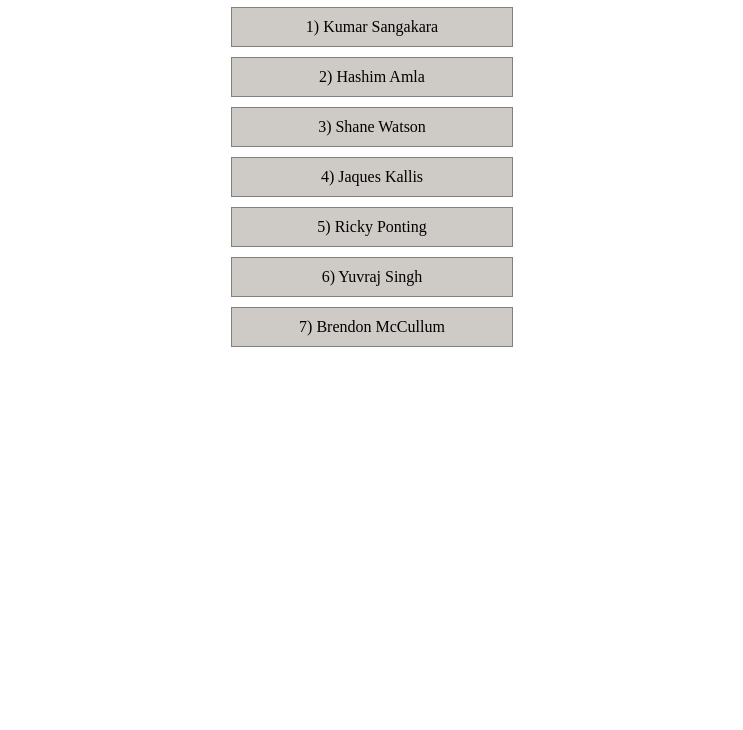
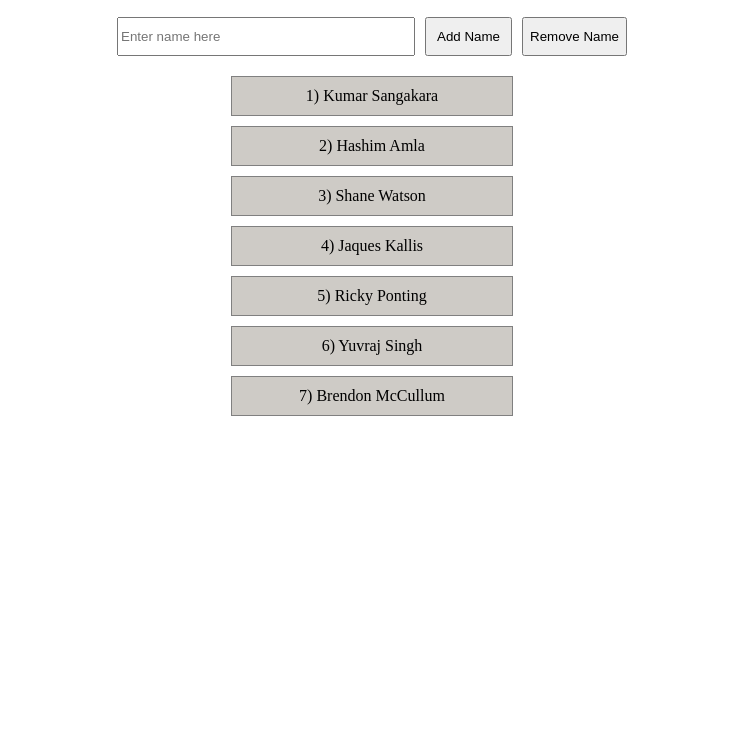
Before and after one commit to manthansharadbire/Playing-Book, a plain HTML site: page index.html in a window 1280 px wide. Shown: the part 70-800 px from the top of the page, without its empty margins (268-1011 px from the left). Drawn offline with Linux system fonts and the light colour scheme.

Commit message:
input box & buttons added

```diff
--- a/index.html
+++ b/index.html
@@ -9,6 +9,11 @@
 <body>
 <div class="playing-container">
 <h1 class="text">Probable Playing Batters for Legends League T20</h1>
+<div class="btn-input-container">
+    <input type="text" id="input-name" placeholder="Enter name here">
+    <button id="btn-add">Add Name</button>
+    <button id="btn-remove">Remove Name</button>
+    </div>
 <div id="players-container"></div>
 </div>
 <script src="script.js"></script>
--- a/styles.css
+++ b/styles.css
@@ -1,6 +1,5 @@
 .playing-container{
    text-align: center;
-
 }
 
 .text{
@@ -14,5 +13,21 @@
     padding: 10px 40px;
     width: 200px;
     background-color: rgb(206, 203, 198);
+    border-radius: ;
+}
 
+.btn-input-container{
+    display: flex;
+    justify-content: center;
+    padding: 10px 10px;
 }
+
+#btn-add{
+    padding: 10px 10px;
+    margin-left: 10px;
+    margin-right: 10px;
+}
+
+#input-name{
+    width: 290px;
+}
```
